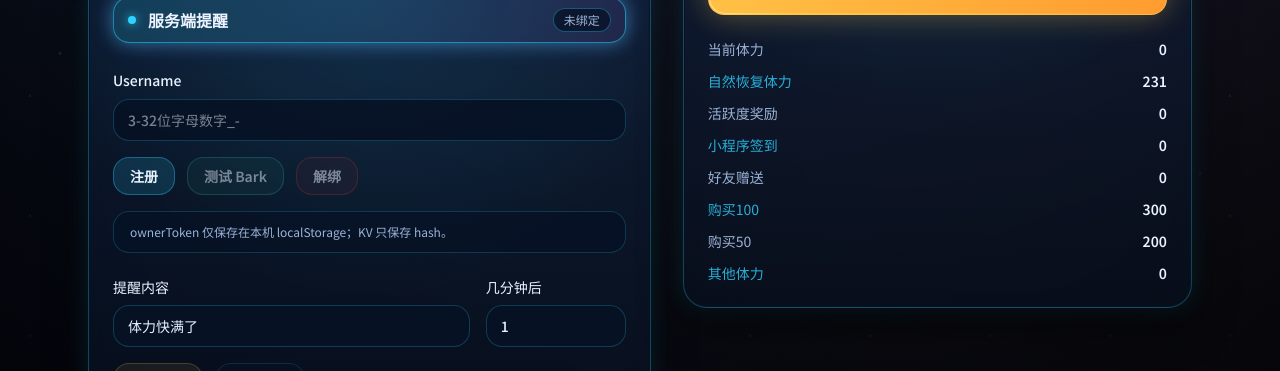
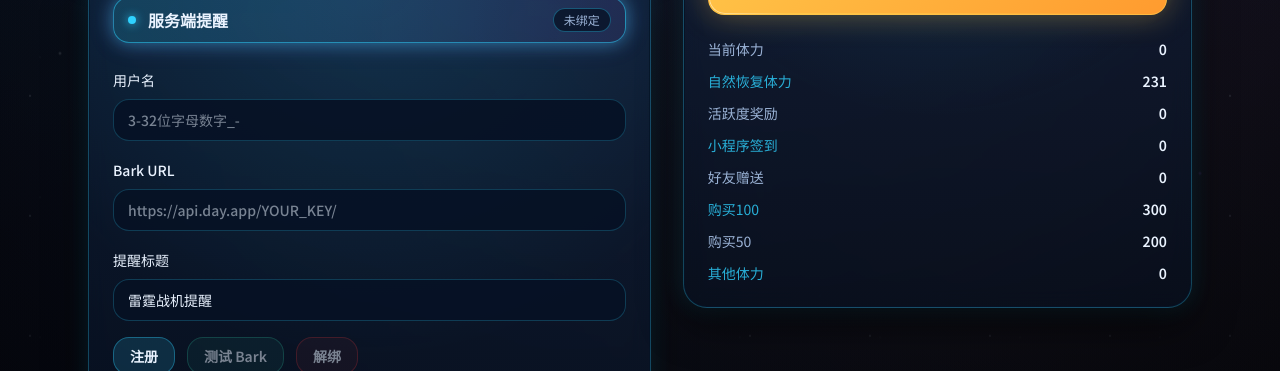
Before and after one commit to GinWU05/thunder-fighter-helper, a Next.js app: page / in a window 1280 px wide. Shown: the part 1049-1420 px from the top of the page. Built offline with nearby package versions, Linux system fonts and the light colour scheme; no server answers.

Commit message:
feat: store bark settings per reminder

```diff
--- a/src/app/page.tsx
+++ b/src/app/page.tsx
@@ -12,6 +12,7 @@ const RECOVERY_INTERVAL_MINUTES = 5;
 const DAILY_RECOVERY_MAX = Math.floor((24 * 60) / RECOVERY_INTERVAL_MINUTES);
 const FRIEND_GIFT_TOTAL = 30 * 5;
 const REMINDER_OWNER_STORAGE_KEY = "thunder-fighter-reminder-owner";
+const REMINDER_SETTINGS_STORAGE_KEY = "thunder-fighter-reminder-settings";
 const API_BASE_URL = process.env.NEXT_PUBLIC_API_BASE_URL ?? "";
 
 type ReminderOwner = {
@@ -21,9 +22,15 @@ type ReminderOwner = {
 
 type PendingReminder = {
   id: string;
+  title: string;
   message: string;
   dueAtIso: string;
   retryCount: number;
+};
+
+type ReminderSettings = {
+  barkUrl: string;
+  title: string;
 };
 
 const formatTime = (date: Date) => {
@@ -124,6 +131,26 @@ const parseReminderOwner = (raw: string | null): ReminderOwner | null => {
       !parsed ||
       typeof parsed.username !== "string" ||
       typeof parsed.ownerToken !== "string"
+    ) {
+      return null;
+    }
+    return parsed;
+  } catch {
+    return null;
+  }
+};
+
+const parseReminderSettings = (raw: string | null): ReminderSettings | null => {
+  if (!raw) {
+    return null;
+  }
+
+  try {
+    const parsed = JSON.parse(raw) as ReminderSettings;
+    if (
+      !parsed ||
+      typeof parsed.barkUrl !== "string" ||
+      typeof parsed.title !== "string"
     ) {
       return null;
     }
@@ -326,6 +353,8 @@ export default function Home() {
     null,
   );
   const [registerUsername, setRegisterUsername] = useState("");
+  const [reminderBarkUrl, setReminderBarkUrl] = useState("");
+  const [reminderTitle, setReminderTitle] = useState("雷霆战机提醒");
   const [reminderMessage, setReminderMessage] = useState("体力快满了");
   const [reminderMinutes, setReminderMinutes] = useState(1);
   const [pendingReminders, setPendingReminders] = useState<PendingReminder[]>(
@@ -333,6 +362,7 @@ export default function Home() {
   );
   const [reminderStatus, setReminderStatus] = useState("");
   const [reminderBusy, setReminderBusy] = useState(false);
+  const [reminderSettingsReady, setReminderSettingsReady] = useState(false);
   const prefersReducedMotion = useReducedMotion();
   const [storageDateKey, setStorageDateKey] = useState<string | null>(null);
   const [storageReady, setStorageReady] = useState(false);
@@ -463,6 +493,15 @@ export default function Home() {
     const owner = parseReminderOwner(
       localStorage.getItem(REMINDER_OWNER_STORAGE_KEY),
     );
+    const settings = parseReminderSettings(
+      localStorage.getItem(REMINDER_SETTINGS_STORAGE_KEY),
+    );
+    if (settings) {
+      setReminderBarkUrl(settings.barkUrl);
+      setReminderTitle(settings.title);
+    }
+    setReminderSettingsReady(true);
+
     if (!owner) {
       return;
     }
@@ -475,6 +514,20 @@ export default function Home() {
       );
     });
   }, [loadPendingReminders]);
+
+  useEffect(() => {
+    if (!reminderSettingsReady) {
+      return;
+    }
+
+    localStorage.setItem(
+      REMINDER_SETTINGS_STORAGE_KEY,
+      JSON.stringify({
+        barkUrl: reminderBarkUrl,
+        title: reminderTitle,
+      }),
+    );
+  }, [reminderBarkUrl, reminderSettingsReady, reminderTitle]);
 
   const handleRegisterReminderUser = async () => {
     setReminderBusy(true);
@@ -538,7 +591,11 @@ export default function Home() {
     try {
       await apiJson("/api/reminders/test-bark", {
         method: "POST",
-        body: JSON.stringify(reminderOwner),
+        body: JSON.stringify({
+          ...reminderOwner,
+          barkUrl: reminderBarkUrl,
+          title: reminderTitle,
+        }),
       });
       setReminderStatus("测试通知已发送");
     } catch (error) {
@@ -566,6 +623,8 @@ export default function Home() {
         method: "POST",
         body: JSON.stringify({
           ...reminderOwner,
+          barkUrl: reminderBarkUrl,
+          title: reminderTitle,
           message: reminderMessage,
           dueAtIso: dueAt.toISOString(),
         }),
@@ -979,7 +1038,7 @@ export default function Home() {
                       className="text-sm font-medium text-foreground"
                       htmlFor="reminder-username"
                     >
-                      Username
+                      用户名
                     </label>
                     <input
                       id="reminder-username"
@@ -990,6 +1049,43 @@ export default function Home() {
                       placeholder="3-32位字母数字_-"
                       onChange={(event) =>
                         setRegisterUsername(event.target.value)
+                      }
+                    />
+                  </div>
+                  <div>
+                    <label
+                      className="text-sm font-medium text-foreground"
+                      htmlFor="reminder-bark-url"
+                    >
+                      Bark URL
+                    </label>
+                    <input
+                      id="reminder-bark-url"
+                      className={inputBase}
+                      type="url"
+                      value={reminderBarkUrl}
+                      placeholder="https://api.day.app/YOUR_KEY/"
+                      disabled={reminderBusy}
+                      onChange={(event) =>
+                        setReminderBarkUrl(event.target.value)
+                      }
+                    />
+                  </div>
+                  <div>
+                    <label
+                      className="text-sm font-medium text-foreground"
+                      htmlFor="reminder-title"
+                    >
+                      提醒标题
+                    </label>
+                    <input
+                      id="reminder-title"
+                      className={inputBase}
+                      type="text"
+                      value={reminderTitle}
+                      disabled={reminderBusy}
+                      onChange={(event) =>
+                        setReminderTitle(event.target.value)
                       }
                     />
                   </div>
@@ -1018,9 +1114,6 @@ export default function Home() {
                     >
                       解绑
                     </button>
-                  </div>
-                  <div className="rounded-2xl border border-accent-blue/20 bg-surface-strong/70 px-4 py-3 text-xs text-muted shadow-[inset_0_0_0_1px_rgba(7,18,37,0.85)]">
-                    ownerToken 仅保存在本机 localStorage；KV 只保存 hash。
                   </div>
                 </div>
 
--- a/src/lib/reminderCore.ts
+++ b/src/lib/reminderCore.ts
@@ -9,6 +9,8 @@ export type ReminderRecord = {
   id: string;
   userId: string;
   username: string;
+  barkUrl: string;
+  title: string;
   message: string;
   dueAtIso: string;
   retryCount: number;
@@ -37,6 +39,7 @@ export const REMINDER_PREFIX = "reminder:";
 export const FAILED_PREFIX = "failed:";
 
 const USERNAME_RE = /^[a-zA-Z0-9_-]{3,32}$/;
+const MAX_TITLE_LENGTH = 60;
 const MAX_MESSAGE_LENGTH = 120;
 
 const textEncoder = new TextEncoder();
@@ -160,6 +163,29 @@ export const sanitizeMessage = (message: unknown) => {
   return message.trim().slice(0, MAX_MESSAGE_LENGTH);
 };
 
+export const sanitizeTitle = (title: unknown) => {
+  if (typeof title !== "string") {
+    return "";
+  }
+  return title.trim().slice(0, MAX_TITLE_LENGTH);
+};
+
+export const normalizeBarkUrl = (barkUrl: unknown) => {
+  if (typeof barkUrl !== "string") {
+    return null;
+  }
+
+  try {
+    const url = new URL(barkUrl.trim());
+    if (url.protocol !== "https:" && url.protocol !== "http:") {
+      return null;
+    }
+    return url.toString();
+  } catch {
+    return null;
+  }
+};
+
 export const normalizeDueAtIso = (dueAtIso: unknown, now = new Date()) => {
   if (typeof dueAtIso !== "string") {
     return null;
@@ -211,9 +237,10 @@ export const listPendingReminders = async (
   return reminders;
 };
 
-export const buildBarkUrl = (endpoint: string, reminder: ReminderRecord) => {
-  const url = new URL(endpoint);
+export const buildBarkUrl = (reminder: ReminderRecord) => {
+  const url = new URL(reminder.barkUrl);
   const path = url.pathname.replace(/\/$/, "");
-  url.pathname = `${path}/${encodeURIComponent("雷霆战机提醒")}/${encodeURIComponent(reminder.message)}`;
+  url.pathname = `${path}/${encodeURIComponent(reminder.title)}/${encodeURIComponent(reminder.message)}`;
+  url.searchParams.set("group", "雷霆战机助手");
   return url.toString();
 };
--- a/workers/reminder-cron/index.ts
+++ b/workers/reminder-cron/index.ts
@@ -10,13 +10,12 @@ import {
 
 type Env = {
   REMINDERS_KV: ReminderKv;
-  BARK_ENDPOINT?: string;
 };
 
 const MAX_RETRY_COUNT = 3;
 
-const notifyBark = async (endpoint: string, reminder: ReminderRecord) => {
-  const response = await fetch(buildBarkUrl(endpoint, reminder));
+const notifyBark = async (reminder: ReminderRecord) => {
+  const response = await fetch(buildBarkUrl(reminder));
   if (!response.ok) {
     throw new Error(`Bark ${response.status}`);
   }
@@ -26,10 +25,6 @@ export const processDueReminders = async (
   env: Env,
   now = new Date(),
 ) => {
-  if (!env.BARK_ENDPOINT) {
-    throw new Error("missing BARK_ENDPOINT");
-  }
-
   const keys = await listAllKeys(env.REMINDERS_KV, REMINDER_PREFIX);
   const nowIso = now.toISOString();
   let sent = 0;
@@ -45,7 +40,7 @@ export const processDueReminders = async (
     }
 
     try {
-      await notifyBark(env.BARK_ENDPOINT, reminder);
+      await notifyBark(reminder);
       await env.REMINDERS_KV.delete(key.name);
       sent += 1;
     } catch (error) {
```
Also changed, not shown: 1 other file (tests, documents, lock files or other folders).
